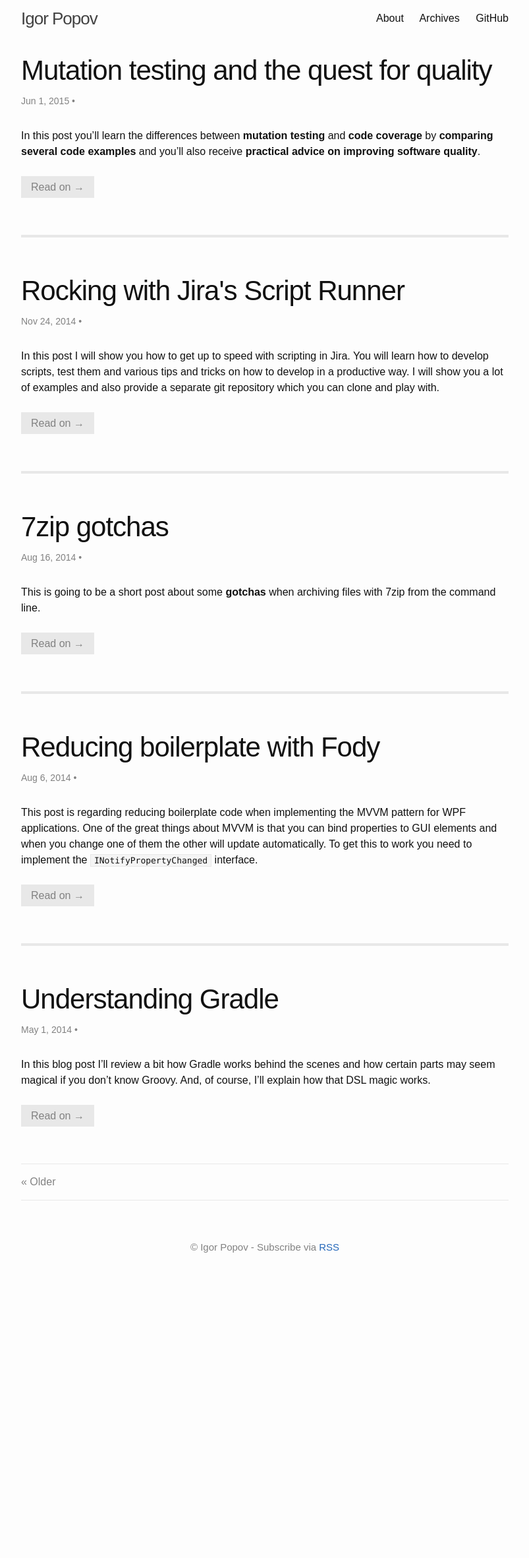
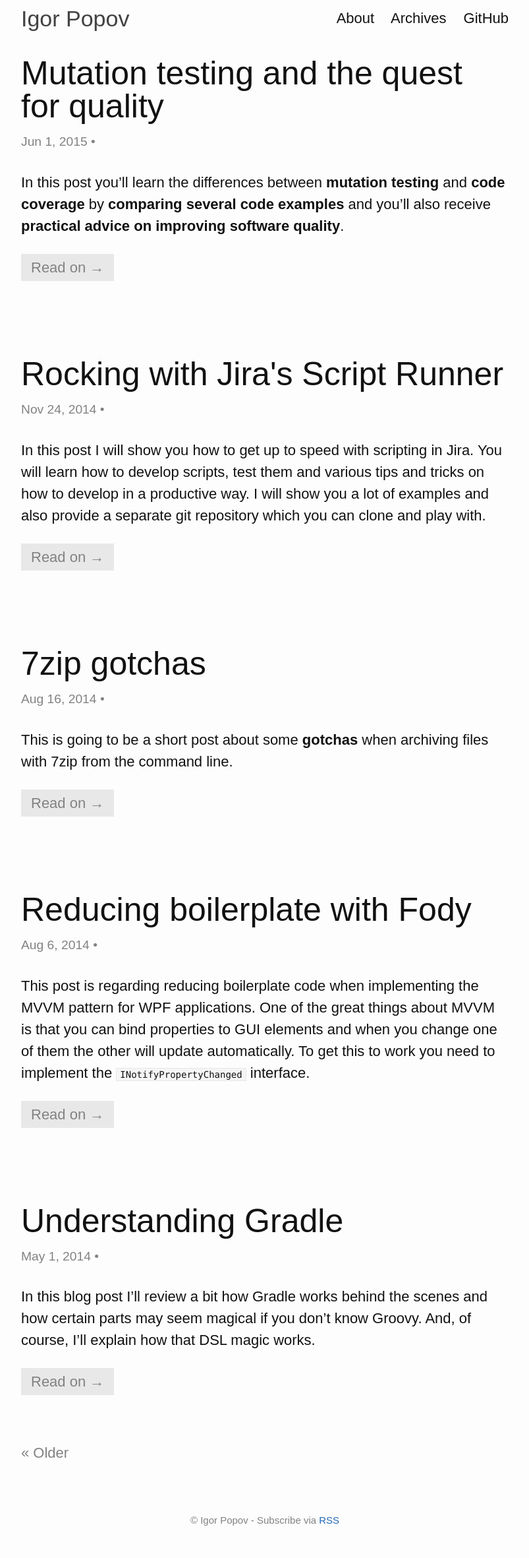
Before and after one commit to igorpopovio/igorpopovio.github.io, a Jekyll site: the page built from index.html, in a window 1280 px wide. Shown: the whole page at 66% size, without its empty margins (238-1041 px from the left). Built offline with Jekyll 4.4.1, drawn with Linux system fonts in a browser that asks for light colours; the list of posts is cut into pages by our own code; before the commit the page ends 1948 px from its top, so only the background shows below that.

Commit message:
Customize theme (including typefaces)
Signed-off-by: Igor Popov <igor@igorpopov.io>

```diff
--- a/_sass/whiteglass/_base.scss
+++ b/_sass/whiteglass/_base.scss
@@ -25,6 +25,10 @@ body {
   font-kerning: normal;
 }
 
+h1, h2, h3, h4, h5, h6 {
+  font: $base-font-weight #{$base-font-size}/#{$base-line-height} $titles-font-family;
+}
+
 table {
   width: 100%;
   margin: 0 0 20px 0;
@@ -48,7 +52,9 @@ ul, ol, dl, figure,
  */
 img {
   max-width: 100%;
-  vertical-align: middle;
+  display: block;
+  margin-left: auto;
+  margin-right: auto;
 }
 
 
@@ -119,10 +125,11 @@ a {
  */
 blockquote {
   color: $grey-color;
-  border-left: 4px solid $grey-color-light;
-  padding-left: $spacing-unit / 2;
-  font-size: 18px;
-  letter-spacing: -1px;
+  border-left: 4px solid $grey-color-dark;
+  padding-left: $spacing-unit;
+  margin-top: $spacing-unit;
+  margin-bottom: $spacing-unit;
+  font-size: 20px;
   font-style: italic;
 
   > :last-child {
@@ -150,7 +157,7 @@ hr {
 pre,
 code {
   font-family: $monospace-font-family;
-  font-size: 13px;
+  font-size: 14px;
   border: 1px solid $grey-color-light;
   border-radius: 0;
   background-color: lighten($grey-color-light, 5%);
--- a/_sass/whiteglass/_layout.scss
+++ b/_sass/whiteglass/_layout.scss
@@ -9,10 +9,9 @@
 }
 
 .site-title {
-  font-size: 26px;
+  font-size: 34px;
   font-weight: 300;
   line-height: 56px;
-  letter-spacing: -1px;
   margin-bottom: 0;
   float: left;
 
@@ -85,7 +84,6 @@
     margin-bottom: $spacing-unit * 2;
 
     &:not(:first-child) {
-      border-top: 4px solid $grey-color-light;
       padding-top: $spacing-unit * 2;
     }
   }
@@ -148,17 +146,20 @@
 }
 
 .post-title {
-  font-size: 42px;
-  letter-spacing: -1px;
+  font-size: 50px;
   line-height: 1;
 
   @include media-query($on-laptop) {
-    font-size: 36px;
+    font-size: 40px;
   }
 }
 
 .post-content {
   margin-bottom: $spacing-unit;
+
+  h1,h2,h3,h4 {
+    margin-top: $spacing-unit * 2;
+  }
 
   h1 {
     font-size: 38px;
@@ -200,8 +201,6 @@
  */
 .pagination {
   padding: $spacing-unit / 2 0;
-  border-top: 1px solid $grey-color-light;
-  border-bottom: 1px solid $grey-color-light;
   text-align: center;
   @extend %clearfix;
 
--- a/assets/main.scss
+++ b/assets/main.scss
@@ -4,9 +4,10 @@
 @charset "utf-8";
 
 // Our variables
-$base-font-family: Bitter, "Apple SD Gothic Neo", AppleGothic, NanumBarunGothic, "Malgun Gothic", Dotum, sans-serif;
-$monospace-font-family: Monaco, Menlo, Consolas, "Courier New", DotumChe, monospace;
-$base-font-size:   16px;
+$titles-font-family: "Alegreya Sans", "Apple SD Gothic Neo", AppleGothic, NanumBarunGothic, "Malgun Gothic", Dotum, sans-serif;
+$base-font-family: "Alegreya", "Apple SD Gothic Neo", AppleGothic, NanumBarunGothic, "Malgun Gothic", Dotum, sans-serif;
+$monospace-font-family: "Source Code Pro", Monaco, Menlo, Consolas, "Courier New", DotumChe, monospace;
+$base-font-size:   22px;
 $base-font-weight: 400;
 $small-font-size:  $base-font-size * 0.875;
 $base-line-height: 1.5;
```
Also changed, not shown: _includes/fonts.html (+7 -1 lines).
